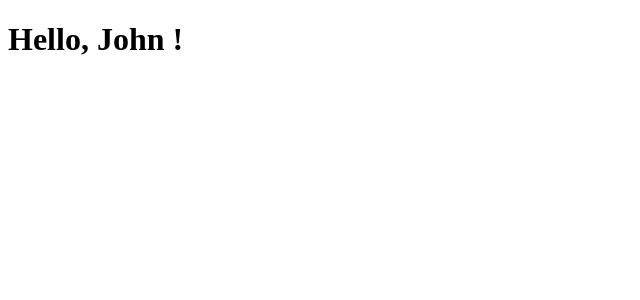
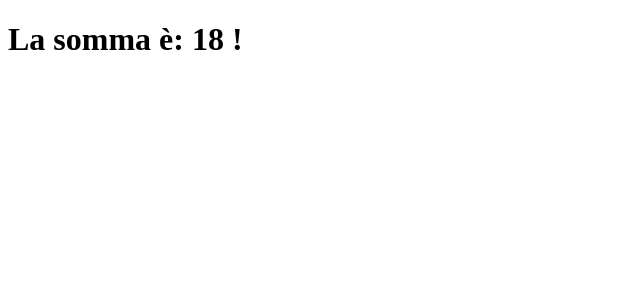
Before and after one commit to alessiobo/React-Exercices, a React (Create React App) app in the folder esercizi/: page / in a window 1280 px wide. Shown: the top 300 px of the page, without its empty margins (0-640 px from the left). Built offline with nearby package versions, Linux system fonts and the light colour scheme.

Commit message:
add function2

```diff
--- a/esercizi/src/App.js
+++ b/esercizi/src/App.js
@@ -1,10 +1,10 @@
 import React from "react";
-import { Welcome } from "./Welcome";
+import { Sum } from "./Sum";
 
 export function App() {
   return (
     <div>
-      <Welcome name= 'John' />
+      <Sum numbers={[3, 6, 9]}/>
     </div>
   )
 }
--- /dev/null
+++ b/esercizi/src/Sum.js
@@ -0,0 +1,12 @@
+//Write a Sum function component that receives a numbers prop (expected to be an array of numbers) and renders the
+//sum of all numbers in the array within a h1 tag.
+
+import React from "react";
+
+export function Sum( {numbers} ) {
+  return (
+    <div>
+      <h1>La somma è: {numbers.reduce((a,b) => a + b, 0)} ! </h1>
+    </div>
+  )
+}
--- a/esercizi/src/Welcome.js
+++ /dev/null
@@ -1,11 +0,0 @@
-//Rewrite the Welcome component to be a function component.
-
-import React from "react";
-
-export function Welcome( {name = 'World'} ) {
-  return (
-    <div>
-      <h1>Hello, {name} ! </h1>
-    </div>
-  )
-}
```
